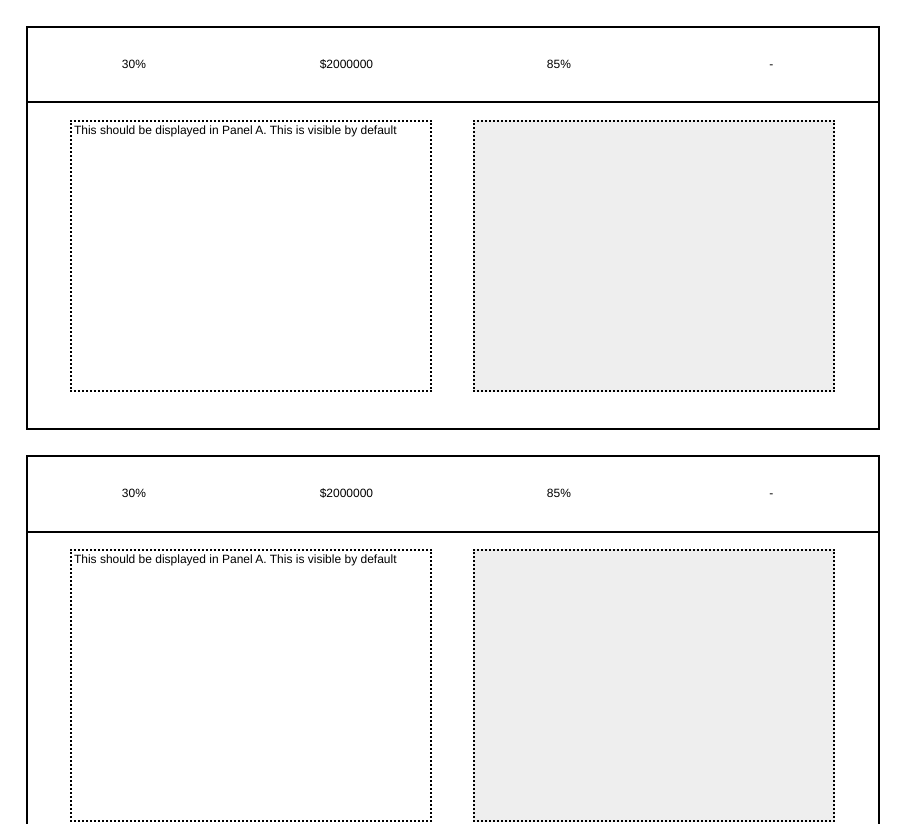
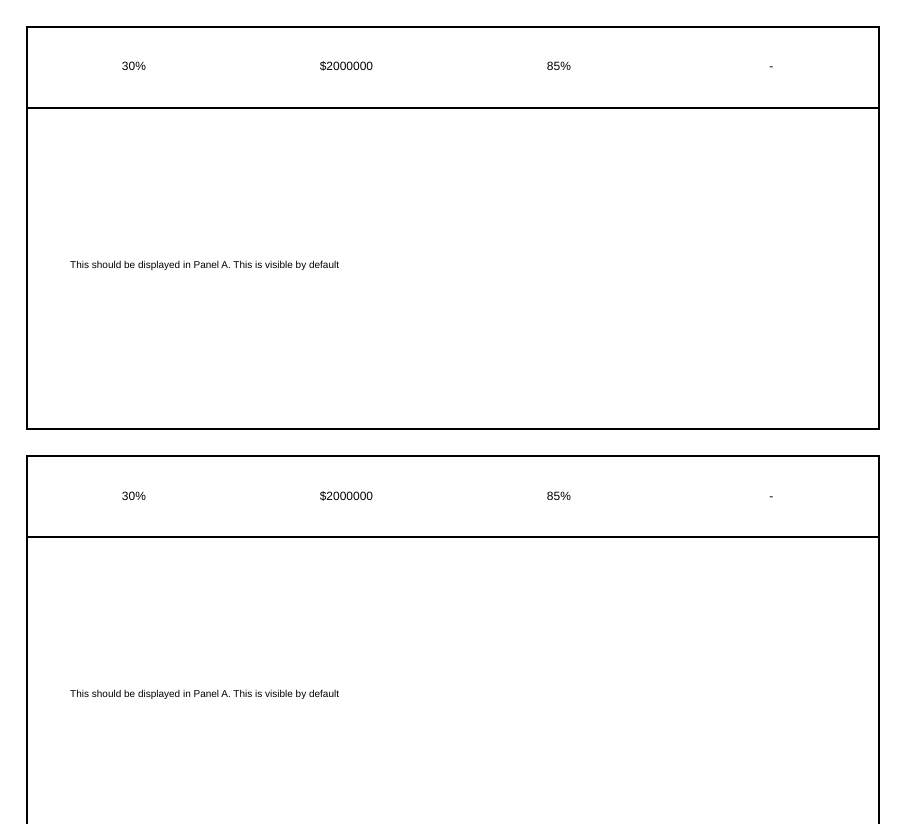
Before and after one commit to JamesThomasEdwards/project-alternate, a React app in the folder frontend-dev-assessment/: page / in a window 1280 px wide. Shown: the top 824 px of the page, without its empty margins (0-917 px from the left). Built offline with nearby package versions, Linux system fonts and the light colour scheme.

Commit message:
refactored components to follow airbnb

```diff
--- a/frontend-dev-assessment/src/components/Board.jsx
+++ b/frontend-dev-assessment/src/components/Board.jsx
@@ -1,34 +1,44 @@
-//React
+// React;
 import React from 'react';
-//Files
+// Files;
 import Header from './Header.jsx';
 import PanelBox from './PanelBox.jsx';
+// Props;
+import PropTypes from 'prop-types';
+
+const propTypes = {
+    toggleHeaderContent: PropTypes.func,
+    showHideHeaderContent: PropTypes.bool,
+    togglePanelContent: PropTypes.func,
+    showHidePanelContent: PropTypes.array,
+    headerData: PropTypes.array
+};
 
 
 const Board = (props) => {
     // creates 2 panels based on state => panelContent
     const panels = props.showHidePanelContent.map((ele, ind) => {
         return <PanelBox
-            id={ind} key={ind}
+            id={ind} key={'PanelBox' + ind}
             showContent={ele[0]}
             showText={ele[1]}
             togglePanelContent={props.togglePanelContent} />
-    })
-    console.log(props)
+    });
     return (
-        <div className='board-container'>
+        <div className="board-container">
             <Header
-                // headerData={props.headerData}
                 headerDataOne={props.headerData[0]}
                 headerDataTwo={props.headerData[1]}
                 headerDataThree={props.headerData[2]}
                 toggleHeaderContent={props.toggleHeaderContent}
                 showHideHeaderContent={props.showHideHeaderContent} />
-            <div className='panel-container'>
+            <div className="panel-container">
                 {panels}
             </div>
         </div>
-    )
-}
+    );
+};
 
-export default Board
+Board.propTypes = propTypes;
+
+export default Board;
--- a/frontend-dev-assessment/src/components/Header.jsx
+++ b/frontend-dev-assessment/src/components/Header.jsx
@@ -1,22 +1,33 @@
-//React
+// React;
 import React from 'react';
+// Props;
+import PropTypes from 'prop-types';
+
+const propTypes = {
+    headerDataOne: PropTypes.string,
+    headerDataTwo: PropTypes.string,
+    headerDataThree: PropTypes.string,
+    toggleHeaderContent: PropTypes.func,
+    showHideHeaderContent: PropTypes.bool
+};
 
 const Header = (props) => {
     return (
         <nav>
-            <div className='header'>
-                <p className='header__content'>{props.headerDataOne}</p>
-                <p className='header__content'>{props.headerDataTwo}</p>
-                <p className='header__content'>{props.headerDataThree}</p>
-                <div className='header__content'>
-                    <button
+            <div className="header">
+                <p className="header__content">{props.headerDataOne}</p>
+                <p className="header__content">{props.headerDataTwo}</p>
+                <p className="header__content">{props.headerDataThree}</p>
+                <div className="header__content">
+                    <button className="header__button"
                         onClick={props.toggleHeaderContent}><p>{props.showHideHeaderContent ? '-' : '+'}</p>
                     </button>
                 </div>
             </div>
         </nav>
-    )
-}
+    );
+};
 
+Header.propTypes = propTypes;
 
-export default Header
+export default Header;
--- a/frontend-dev-assessment/src/components/PanelBox.jsx
+++ b/frontend-dev-assessment/src/components/PanelBox.jsx
@@ -1,15 +1,28 @@
 import React from 'react';
-//React Bootstrap
-import Panel from 'react-bootstrap/lib/Panel'
+// React Bootstrap
+import Panel from 'react-bootstrap/lib/Panel';
+// Props;
+import PropTypes from 'prop-types';
+
+const propTypes = {
+    showContent: PropTypes.bool,
+    togglePanelContent: PropTypes.func,
+    id: PropTypes.number,
+    showText: PropTypes.string
+};
 
 const PanelBox = (props) => {
     return (
         <Panel
-            className={props.showContent ? 'panel-a' : 'panel-b'}
+            className={props.showContent ? 'panel-show-content' : 'panel-hide-content'}
             onClick={() => props.togglePanelContent(props.id)}>
-            <Panel.Body className='panel-text'>{props.showText}</Panel.Body>
+            <Panel.Body className="panel-container__panel-text">
+                {props.showText}
+            </Panel.Body>
         </Panel>
-    )
-}
+    );
+};
 
-export default PanelBox
+PanelBox.propTypes = propTypes;
+
+export default PanelBox;
--- a/frontend-dev-assessment/src/containers/BoardContainer.jsx
+++ b/frontend-dev-assessment/src/containers/BoardContainer.jsx
@@ -1,10 +1,9 @@
-//React
+// React;
 import React from 'react';
 import { Component } from 'react';
-//Files
-import Board from '../components/Board.jsx'
+// Files;
+import Board from '../components/Board.jsx';
 import boardContentString from '../../boardContentData.js';
-
 
 export default class BoardContainer extends Component {
     state = {
@@ -12,39 +11,43 @@ export default class BoardContainer extends Component {
         showHidePanelContent: [[true, null], [false, null]],
         showHideHeaderContent: true,
         boardContent: null
-    }
-    //Toggles panel content
+    };
+    // toggles panel content;
     togglePanelContent = (id) => {
-        let boardContent = this.state.boardContent
+        let boardContent = this.state.boardContent;
         if (id === 1) {
-            this.setState(() => ({ showHidePanelContent: [[false, null], [true, boardContent.contentB]] }))
+            this.setState(() => ({
+                showHidePanelContent: [[false, null], [true, boardContent.contentB]]
+            }));
         } else {
-            this.setState(() => ({ showHidePanelContent: [[true, boardContent.contentA], [false, null]] }))
-        }
-    }
-    //Toggles header content
+            this.setState(() => ({
+                showHidePanelContent: [[true, boardContent.contentA], [false, null]]
+            }));
+        };
+    };
+    // toggles header content;
     toggleHeaderContent = () => {
-        let boardContent = this.state.boardContent
+        let boardContent = this.state.boardContent;
         if (this.state.showHideHeaderContent) {
             this.setState(() => ({
                 headerContent: [],
                 showHideHeaderContent: false
-            }))
+            }));
         } else {
             this.setState(() => ({
                 headerContent: boardContent.headerData,
                 showHideHeaderContent: true
-            }))
-        }
-    }
-    //takes in the JSON string, parse it, and updates the state
+            }));
+        };
+    };
+    // takes in the JSON string, parse it, and updates the state;
     componentDidMount() {
-        let boardContent = JSON.parse(boardContentString)
+        let boardContent = JSON.parse(boardContentString);
         this.setState(() => ({
             headerContent: boardContent.headerData,
             showHidePanelContent: [[true, boardContent.contentA], [false, null]],
             boardContent
-        }))
+        }));
     }
     render() {
         return (
@@ -54,9 +57,8 @@ export default class BoardContainer extends Component {
                     toggleHeaderContent={this.toggleHeaderContent}
                     showHideHeaderContent={this.state.showHideHeaderContent}
                     showHidePanelContent={this.state.showHidePanelContent}
-                    togglePanelContent={this.togglePanelContent}
-                />
+                    togglePanelContent={this.togglePanelContent} />
             </div>
-        )
-    }
-}
+        );
+    };
+};
```
